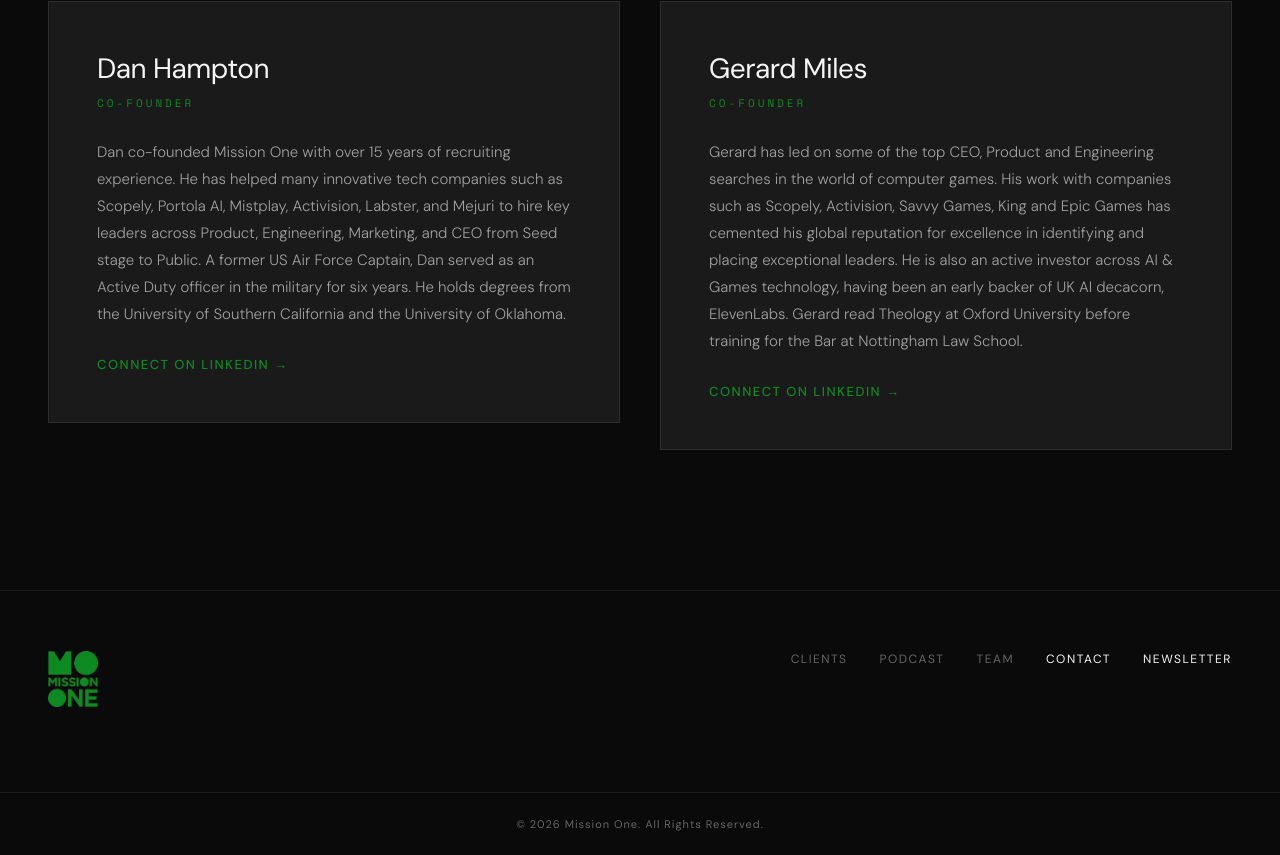
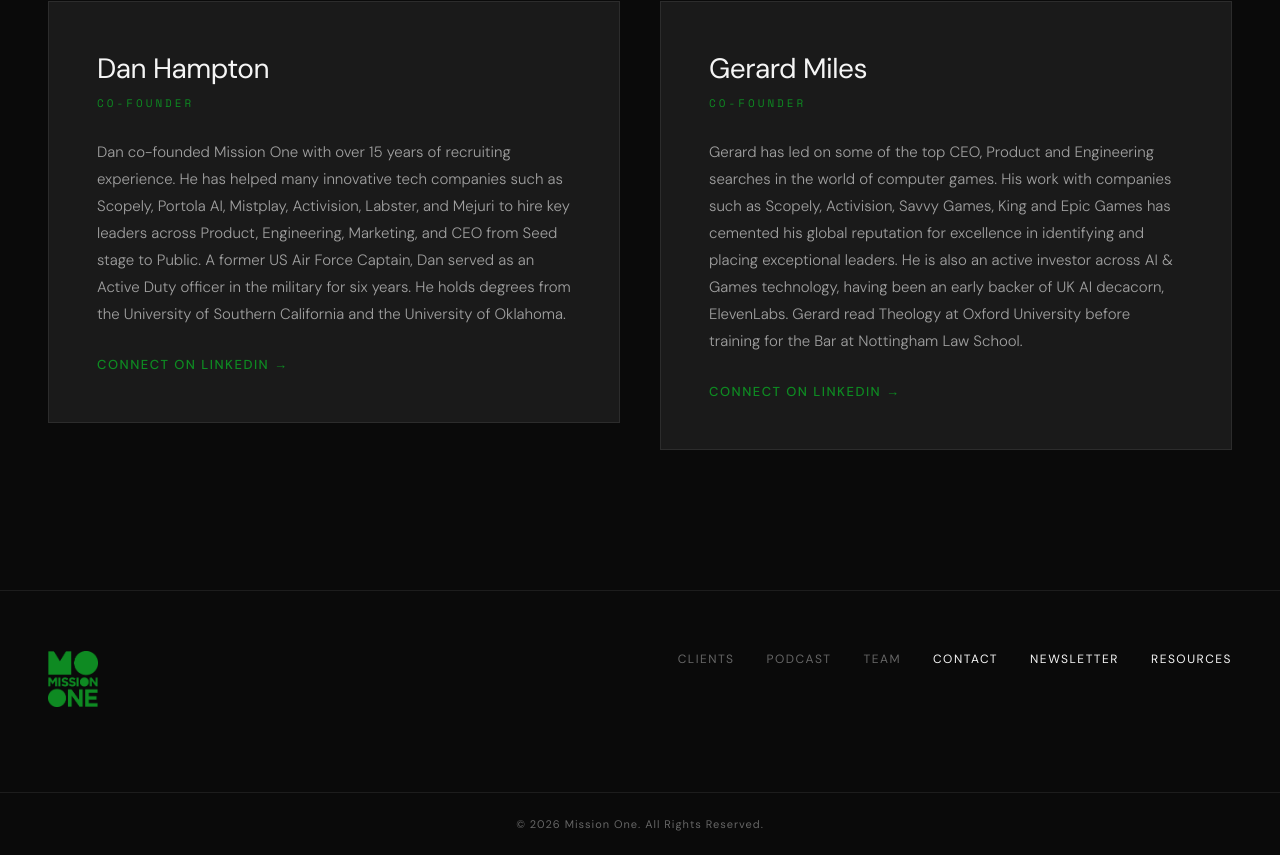
Before and after one commit to dan24ou-cpu/missionone-site, a Next.js app: page / in a window 1280 px wide. Shown: the part 4534-5389 px from the top of the page. Built offline with nearby package versions, Linux system fonts and the light colour scheme.

Commit message:
Add Resources link to homepage footer
Co-Authored-By: Claude Opus 4.6 (1M context) <noreply@anthropic.com>

```diff
--- a/app/page.js
+++ b/app/page.js
@@ -326,6 +326,7 @@ export default function Home() {
           <button className="footer-link" onClick={() => scrollTo("team")}>Team</button>
           <a href="/contact" className="footer-link" style={{ textDecoration: "none", color: "inherit" }}>Contact</a>
           <a href="/newsletter" className="footer-link" style={{ textDecoration: "none", color: "inherit" }}>Newsletter</a>
+          <a href="/resources" className="footer-link" style={{ textDecoration: "none", color: "inherit" }}>Resources</a>
         </div>
       </footer>
       <div className="footer-copy">
```
